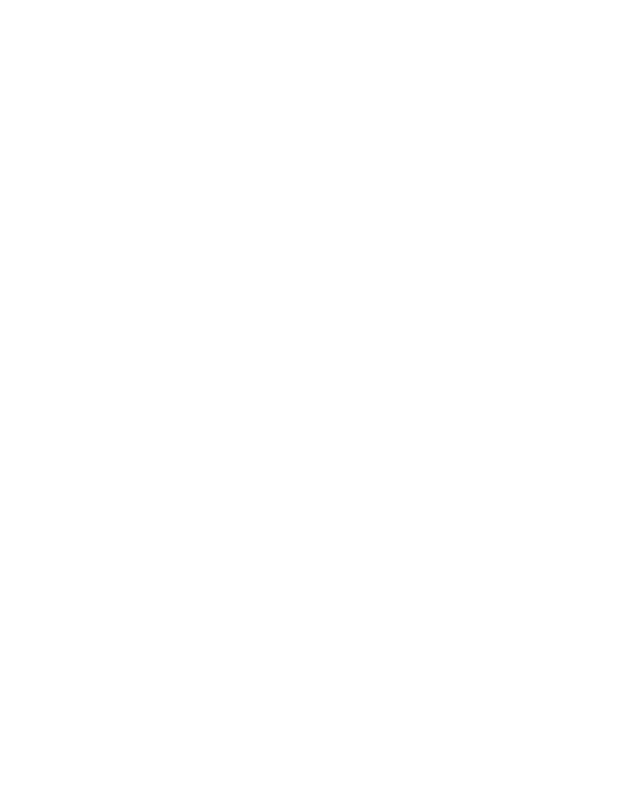
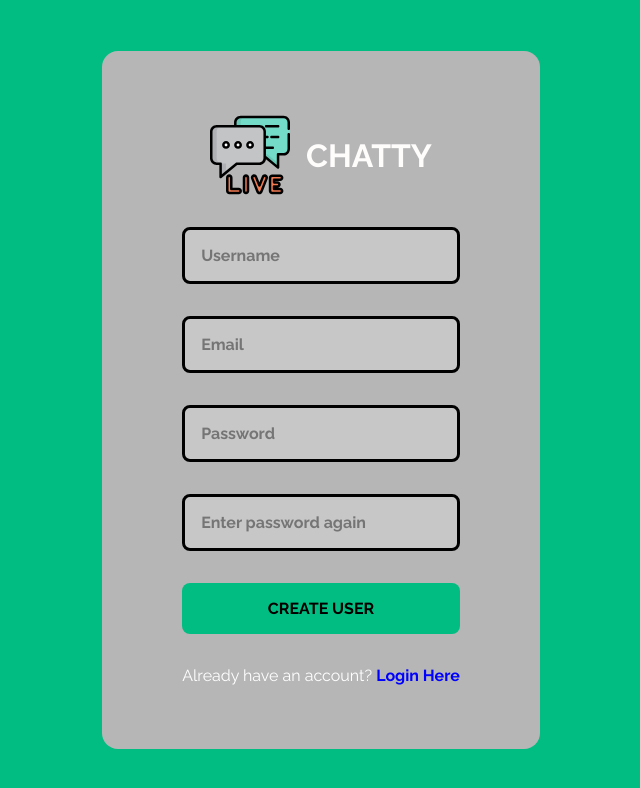
Before and after one commit to mo4rahman/chat-app-frontend, a React (Create React App) app: page /signup in a window 1280 px wide. Before the commit this address had no page. Shown: the top 788 px of the page, without its empty margins (319-959 px from the left). Built offline with nearby package versions, Linux system fonts and the light colour scheme.

Commit message:
done with register component

```diff
--- a/src/App.js
+++ b/src/App.js
@@ -8,7 +8,7 @@
   return (
     <BrowserRouter>
       <Routes>
-        <Route path="/register" element={<Signup />} />
+        <Route path="/signup" element={<Signup />} />
         <Route path="/login" element={<Login />} />
         <Route path="/" element={<Chat />} />
       </Routes>
--- a/src/pages/Signup.jsx
+++ b/src/pages/Signup.jsx
@@ -1,6 +1,6 @@
 import axios from "axios";
 import React, { useState, useEffect } from "react";
-import { Link } from "react-router-dom";
+import { Link, useNavigate } from "react-router-dom";
 import { ToastContainer, toast } from "react-toastify";
 import "react-toastify/dist/ReactToastify.css";
 import styled from "styled-components";
@@ -14,6 +14,8 @@
     password: "",
     confirmPassword: "",
   });
+
+  const navigate = useNavigate();
 
   // toast allows an error message along with a second optional object of styling/functional options
   const toastOptions = {
@@ -34,12 +36,22 @@
 
     // If there are no errors, call our API
     if (handleValidation()) {
-      const { username, email, password, confirmPassword } = values;
+      const { username, email, password } = values;
       const { data } = await axios.post(signupRoute, {
         username,
         email,
         password,
       });
+      if (data.status === false) {
+        toast.error(data.msg, toastOptions);
+      }
+      if (data.status === true) {
+        // Pass the user information to the local storage
+        //
+        localStorage.setItem("chat-app-user", JSON.stringify(data.user));
+      }
+      // If everything is good to go, set the user to local storage and naviagte to the chat container
+      navigate("/");
     }
   }
 
--- a/src/utils/APIRoutes.js
+++ b/src/utils/APIRoutes.js
@@ -1,3 +1,3 @@
-const host = "http://localhost:5000";
-const signupRoute = `${host}/api/auth/login`;
+const host = "http://localhost:4000";
+const signupRoute = `${host}/api/auth/signup`;
 export default signupRoute;
```
